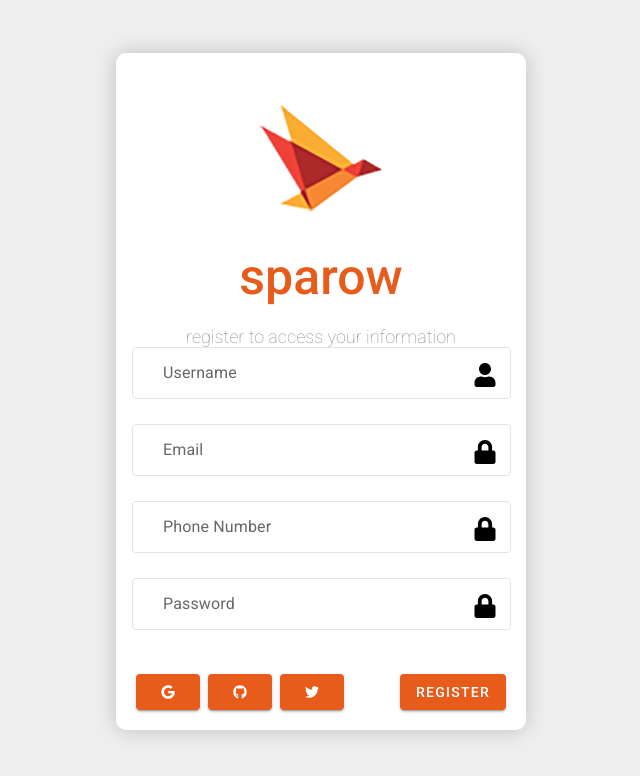
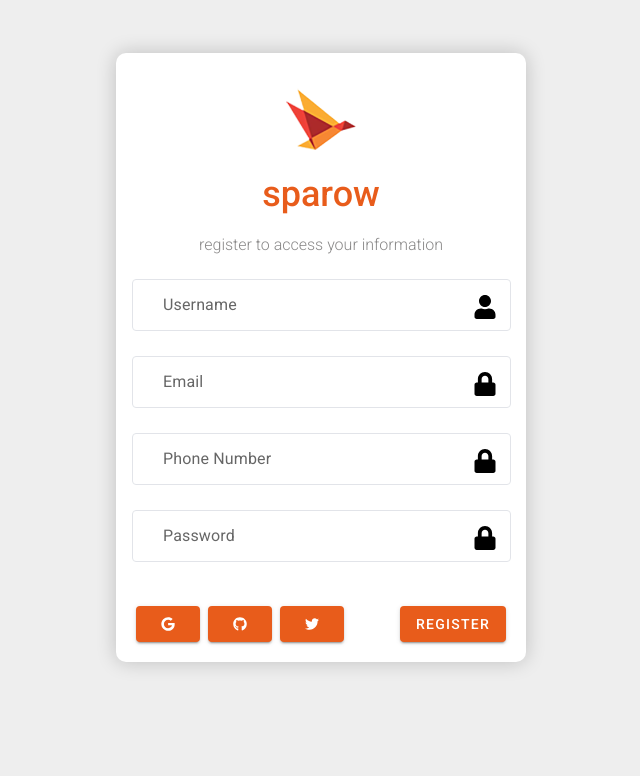
Before and after one commit to mr-exception/sparow, a React (Create React App) app in the folder public-webapp/: page /register in a window 1280 px wide. Shown: the top 776 px of the page, without its empty margins (319-959 px from the left). Built offline with nearby package versions, Linux system fonts and the light colour scheme.

Commit message:
register page restructuring in progress

```diff
--- a/public-webapp/src/containers/Register/Component.tsx
+++ b/public-webapp/src/containers/Register/Component.tsx
@@ -19,13 +19,14 @@ const Component = () => {
       <Col lg={4} md={6} sm={8} xs={12}>
         <Space height="45px" />
         <Card>
+          {/* start of card header */}
           <Card.Header>
             <Row align="center">
               <Col col={12}>
                 <Image
                   source="/assets/sparrow-logo.png"
                   alt="logo"
-                  className={Styles.applicationImage}
+                  className={Styles.logoImage}
                 />
               </Col>
               <Col col={12} className={Styles.logoText}>
@@ -36,6 +37,9 @@ const Component = () => {
               </Col>
             </Row>
           </Card.Header>
+          {/* end of card header */}
+
+          {/* start of card body */}
           <Card.Body>
             <Row align="start">
               <Col col={12}>
@@ -84,6 +88,9 @@ const Component = () => {
               </Col>
             </Row>
           </Card.Body>
+          {/* end of card body */}
+
+          {/* start of card footer */}
           <Card.Footer>
             <Row style={{ marginTop: 15 }}>
               <Col lg={8} md={8} sm={12} xs={12}>
@@ -110,6 +117,7 @@ const Component = () => {
               </Col>
             </Row>
           </Card.Footer>
+          {/* end of card footer */}
         </Card>
       </Col>
     </Row>
--- a/public-webapp/src/containers/Register/Register.module.scss
+++ b/public-webapp/src/containers/Register/Register.module.scss
@@ -1,13 +1,18 @@
 @import "../../variables.scss";
 .logoText{
-  font-size: 50px;
+  font-size: 36px;
   color: $text-orange ;
   font-weight: 500;
 }
 
 .descriptionText{
-  font-size: 18px;
+  font-size: 16px;
   color: $text-grey;
-  font-weight: 200;
+  font-weight: 300;
   margin-top: 20px;
+  margin-bottom: 25px;
 }
+
+.logoImage{
+  width: 100px;
+}
```
